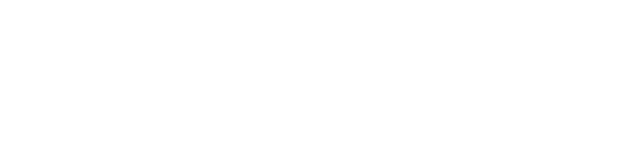
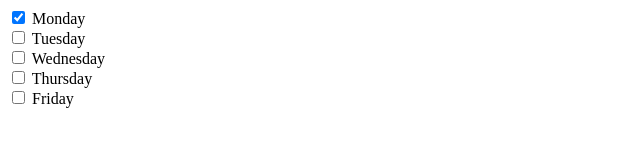
Before and after one commit to Temasevastopol/cssBayan, a plain HTML site: page index.html in a window 1280 px wide. Shown: the whole page, without its empty margins (0-640 px from the left). Drawn offline with Linux system fonts and the light colour scheme.

Commit message:
feat: write html 03/11/2023 20:45:51

```diff
--- a/index.html
+++ b/index.html
@@ -9,6 +9,42 @@
     <title>cssBayan</title>
 </head>
 <body>
-
+    <section class="mem-container">
+        <div>
+            <input id="mem-1" name="memweek" type="checkbox" checked>
+            <label for="mem-1">Monday</label>
+            <article>
+                <div class="foto-1 foto"></div>
+            </article>
+        </div>
+        <div>
+            <input id="mem-2" name="memweek" type="checkbox">
+            <label for="mem-2">Tuesday</label>
+            <article>
+                <div class="foto-2 foto"></div>
+            </article>
+        </div>
+        <div>
+            <input id="mem-3" name="memweek" type="checkbox">
+            <label for="mem-3">Wednesday</label>
+            <article>
+                <div class="foto-3 foto"></div>
+            </article>
+        </div>
+        <div>
+            <input id="mem-4" name="memweek" type="checkbox">
+            <label for="mem-4">Thursday</label>
+            <article>
+                <div class="foto-4 foto"></div>
+            </article>
+        </div>
+        <div>
+            <input id="mem-5" name="memweek" type="checkbox" />
+            <label for="mem-5">Friday</label>
+            <article>
+                <div class="foto-5 foto"></div>
+            </article>
+        </div>
+    </section>
 </body>
 </html>
```
